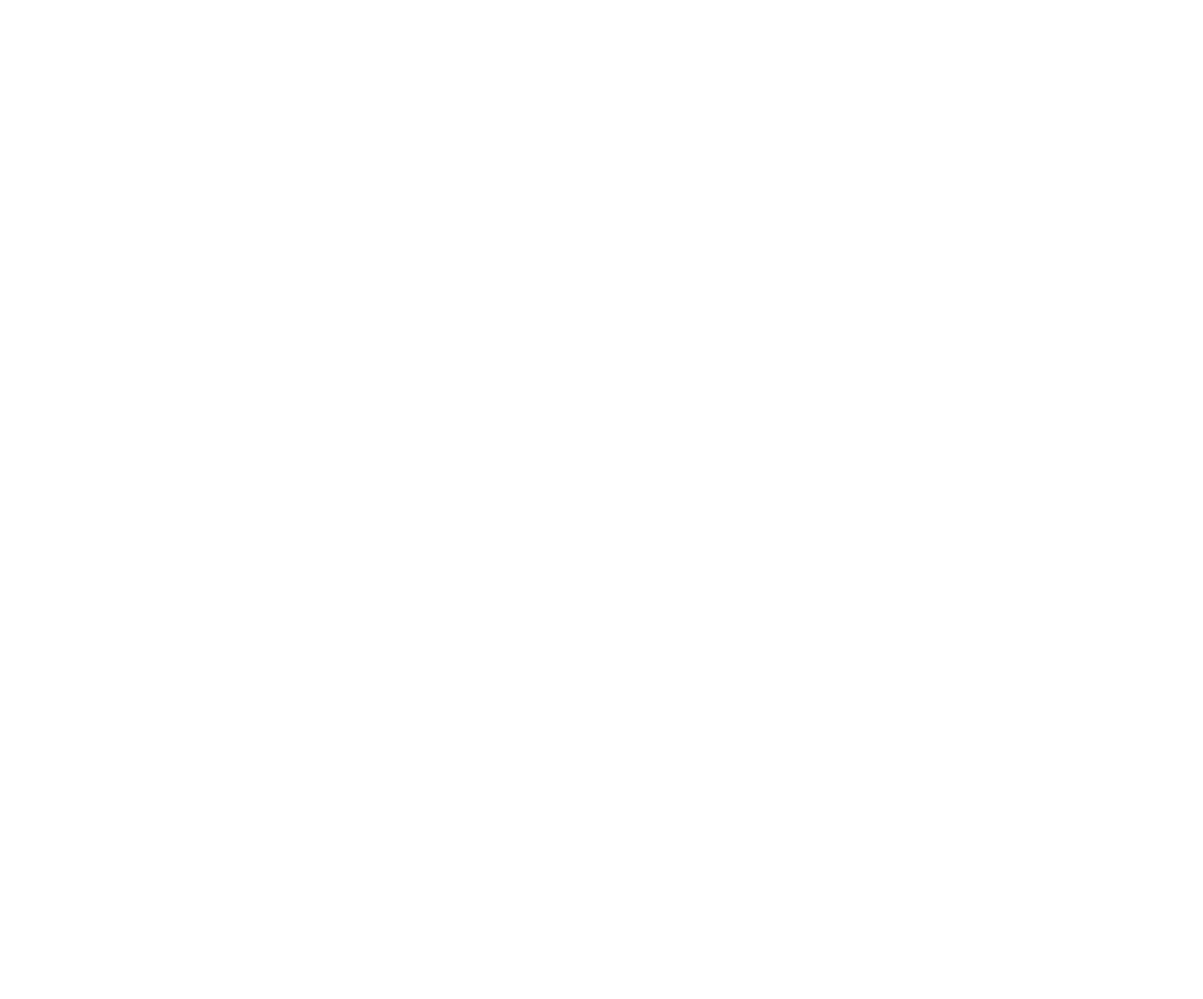
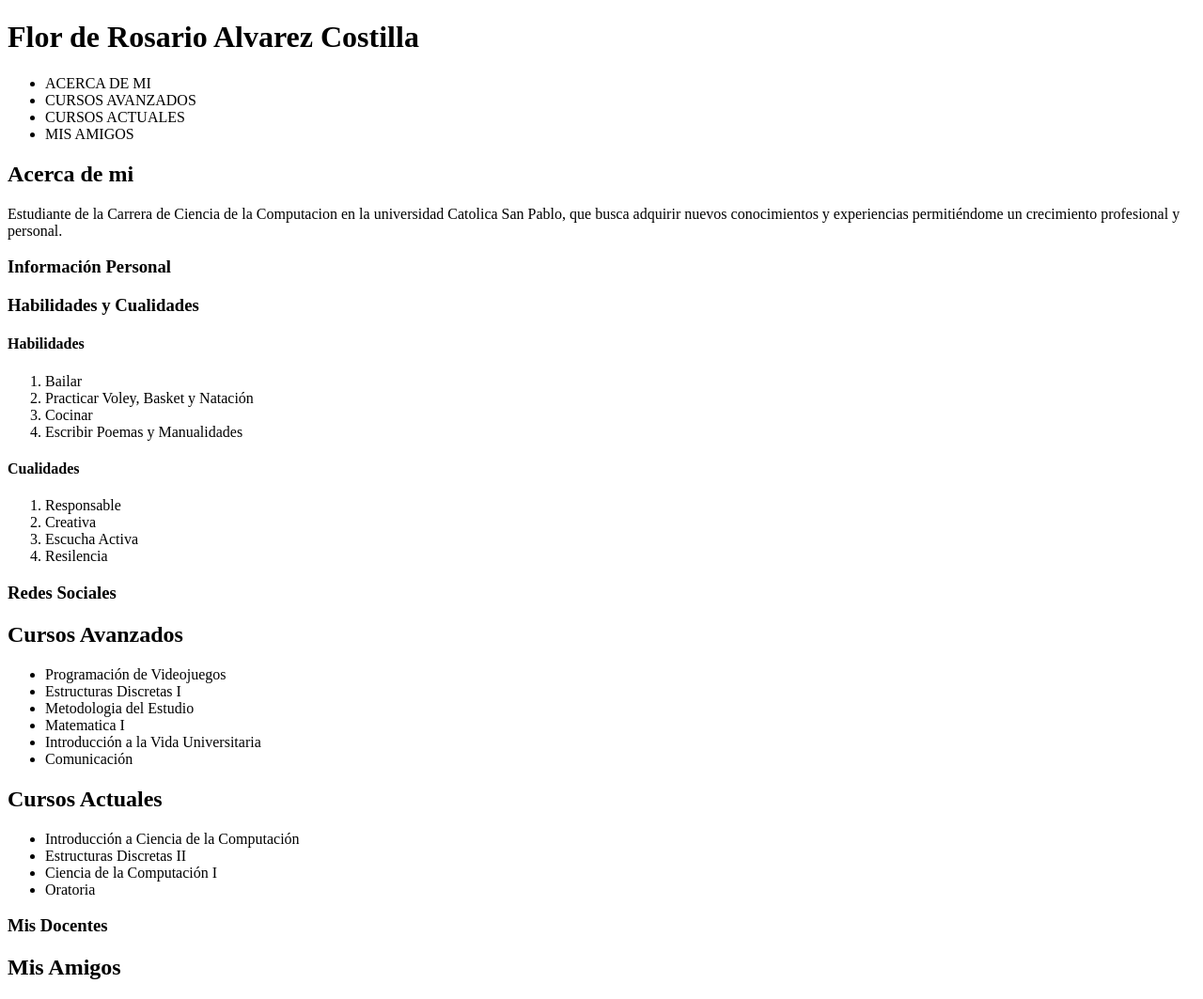
Before and after one commit to Flrosario/PaginaWeb, a plain HTML site: page pagina.html in a window 1280 px wide. Shown: the whole page at 94% size. Before the commit the page ends 800 px from the top, so only its background shows below. Drawn offline with Linux system fonts and the light colour scheme.

Commit message:
avance 1

```diff
--- a/pagina.html
+++ b/pagina.html
@@ -4,6 +4,61 @@
     <title> Pagina de Flor Alvarez Costilla</title>
 </head>
 <body>
+    <h1>Flor de Rosario Alvarez Costilla</h1> <!-- Encabezado 1, solo 1 vez para posicionarte, Alt Z (ajusta pag) -->
+    <ul><!-- crea listas desordenada, con puntos o para tipo menu -->
+        <li>ACERCA DE MI</li>
+        <li>CURSOS AVANZADOS</li>
+        <li>CURSOS ACTUALES</li>
+        <li>MIS AMIGOS</li>
+    </ul>
+
+    <h2>Acerca de mi</h2>
+    <p>
+        Estudiante de la Carrera de Ciencia de la Computacion en la universidad Catolica San Pablo, que busca adquirir nuevos conocimientos y experiencias permitiéndome un crecimiento profesional y personal.
+    </p>
+    <h3> Información Personal </h3>
+
+    <h3> Habilidades y Cualidades</h3>
+
+    <h4>Habilidades</h4>
+    <ol><!-- crea listas ordenada -->
+        <li>Bailar</li> <!-- contenido listas con numero -->
+        <li>Practicar Voley, Basket y Natación</li>
+        <li>Cocinar</li>
+        <li>Escribir Poemas y Manualidades</li>
+    </ol>
+
+    <h4>Cualidades</h4>
+    <ol>
+        <li>Responsable</li>
+        <li>Creativa</li>
+        <li>Escucha Activa</li>
+        <li>Resilencia</li>
+    </ol>
+
+    <h3> Redes Sociales </h3>
+
+    <h2>Cursos Avanzados</h2>
+    <ul>
+        <li>Programación de Videojuegos</li>
+        <li>Estructuras Discretas I</li>
+        <li>Metodologia del Estudio</li>
+        <li>Matematica I</li>
+        <li>Introducción a la Vida Universitaria</li>
+        <li>Comunicación</li>
+    </ul>
+
+    <h2>Cursos Actuales</h2>
+    <ul>
+        <li>Introducción a Ciencia de la Computación</li>
+        <li>Estructuras Discretas II</li>
+        <li>Ciencia de la Computación I</li>
+        <li>Oratoria</li>
+    </ul>
+
+    <h3>Mis Docentes</h3>
+
+    <h2>Mis Amigos</h2>
 
 </body>
 </html>
```
